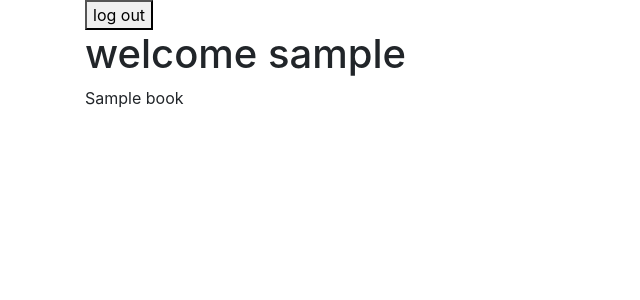
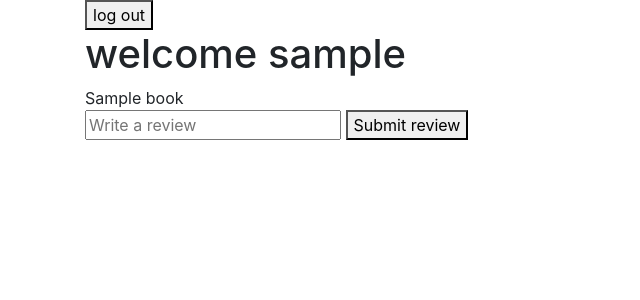
Before and after one commit to mprac/project1, a Flask app: template app/templates/book.html in a window 1280 px wide. Shown: the top 300 px of the page, without its empty margins (0-640 px from the left). Run offline with Flask 2, Linux system fonts and the light colour scheme; the template is opened without the code that fills it: most values are stand-ins (such as "Sample title", 1, 10 or a date in 2020); some libraries are stand-ins or nearby versions.

Commit message:
save progress

```diff
--- a/app/application.py
+++ b/app/application.py
@@ -102,4 +102,8 @@ def book(id):
             return redirect(url_for('index'))
         return render_template('book.html', username=username,book=book)
     return redirect(url_for('index'))
+
+# @app.route("/review")
+# def review():
+
 ########## END Book Page Review Submissions ##########
--- a/app/forms.py
+++ /dev/null
@@ -1,6 +0,0 @@
-from flask_wtf import FlaskForm
-from wtforms import StringField, PasswordField, SubmitField
-from wtforms.validators import Email, InputRequired
-
-class RegisterForm(FlaskForm):
-    email = StringField('email', validators=[Email(), InputRequired()])
--- a/app/templates/book.html
+++ b/app/templates/book.html
@@ -13,7 +13,10 @@ Book | {{ book[2] }}
 {% endfor %} -->
 <h1>welcome {{ username }} </h1>
 {{ book[2] }}
-
+<form action="{{ url_for('review') }}" method="POST">
+  <input type="text" name="review" id="" placeholder="Write a review" required>
+  <button type="submit">Submit review</button>
+</form>
 
 
 {% endblock %}
--- a/app/templates/index.html
+++ b/app/templates/index.html
@@ -14,7 +14,7 @@ Flights
 <h1>welcome {{ username }} </h1>
 
 <form action="{{url_for('index')}}" method="POST">
-<input type="input" name="search" id="" placeholder="search books">
+<input type="input" name="search" id="" placeholder="search books" required>
 <button type="submit">Search</button>
 </form>
 
```
Also changed, not shown: 1 other file.
